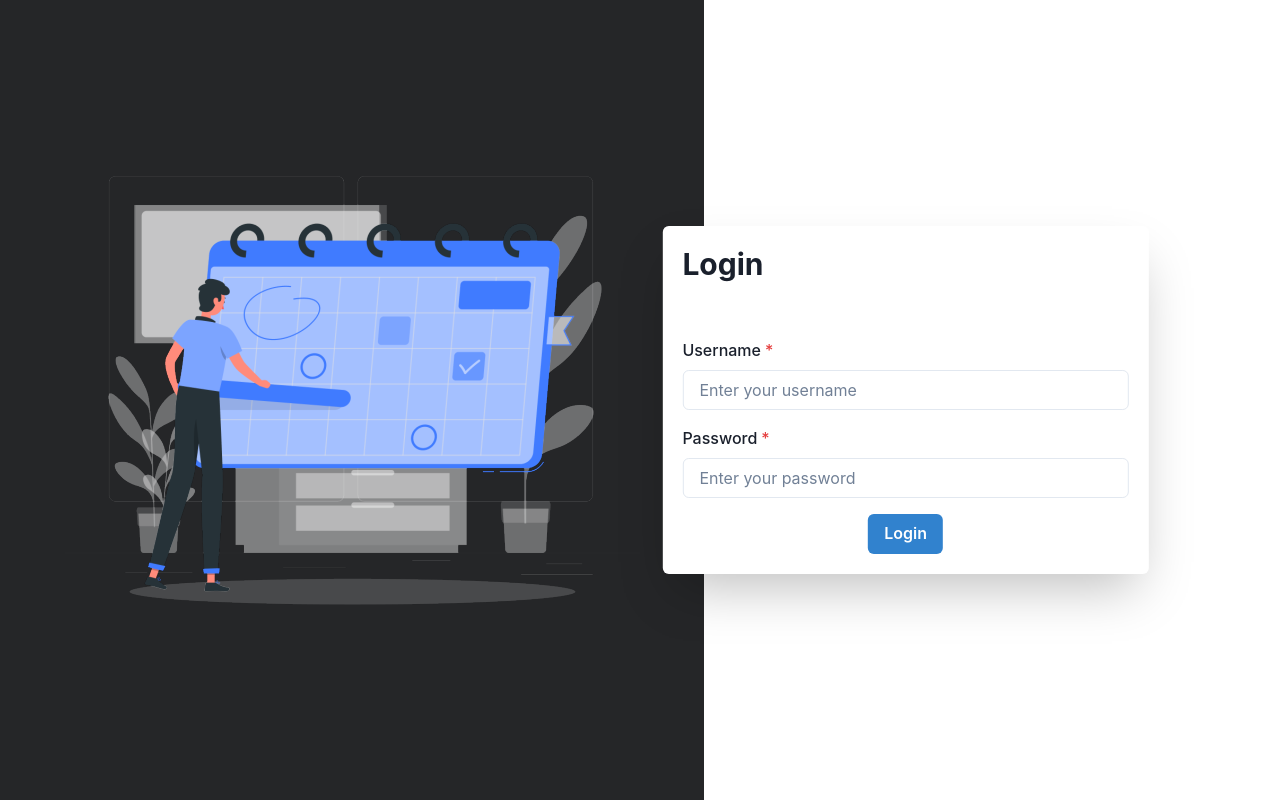
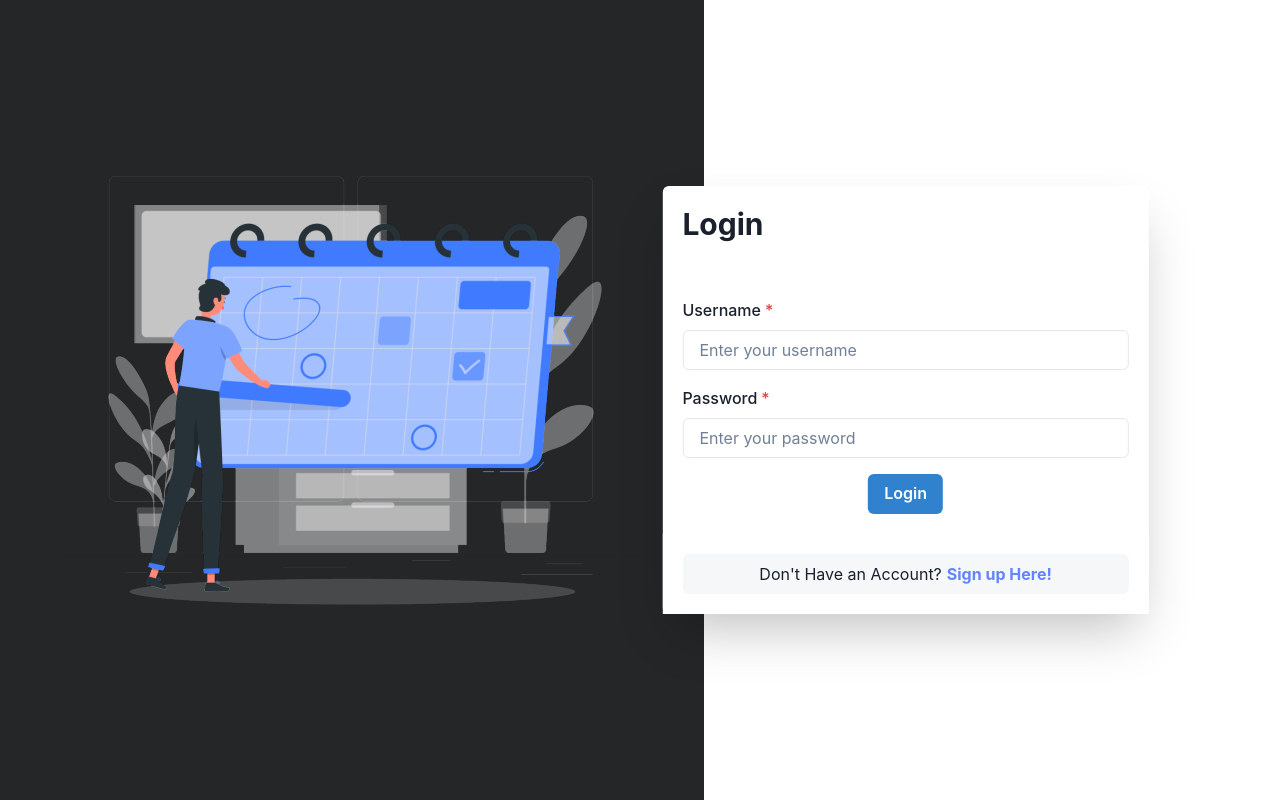
Before and after one commit to kauvyap/cs490-project-Birb, a React (Create React App) app in the folder crush-it/: page / in a window 1280 px wide. Built offline with nearby package versions, Linux system fonts and the light colour scheme.

Commit message:
added placeholder link to sign-up

```diff
--- a/crush-it/src/Login/login.js
+++ b/crush-it/src/Login/login.js
@@ -1,6 +1,6 @@
 import React, { useState } from 'react';
 import { NavLink } from "react-router-dom";
-import {Box, Heading, FormControl, FormLabel, Input, Button, Card, CardHeader, CardBody, VStack} from '@chakra-ui/react';
+import {Box, Heading, FormControl, FormLabel, Input, Flex, Button, Text, Link, Card, CardHeader, CardBody, CardFooter, VStack} from '@chakra-ui/react';
 
 import MainLogo from './components/mainlogo';
 
@@ -62,6 +62,12 @@ const LoginForm = () => {
                 </NavLink>
               </VStack>
             </CardBody>
+            <CardFooter bg="white" style={{ textAlign: 'center' }}>
+              <Box w="100%" bg="#F5F7F9" display="inline-block" p={2} rounded="md">
+                <Text display="inline" textAlign="center">Don't Have an Account?</Text>
+                <Link display="inline" color="#6284FF" style={{ marginLeft: '5px', fontWeight: 'bold'}}>Sign up Here!</Link>
+              </Box>
+            </CardFooter>
           </Card>
         </Box>
       </Box>
```
